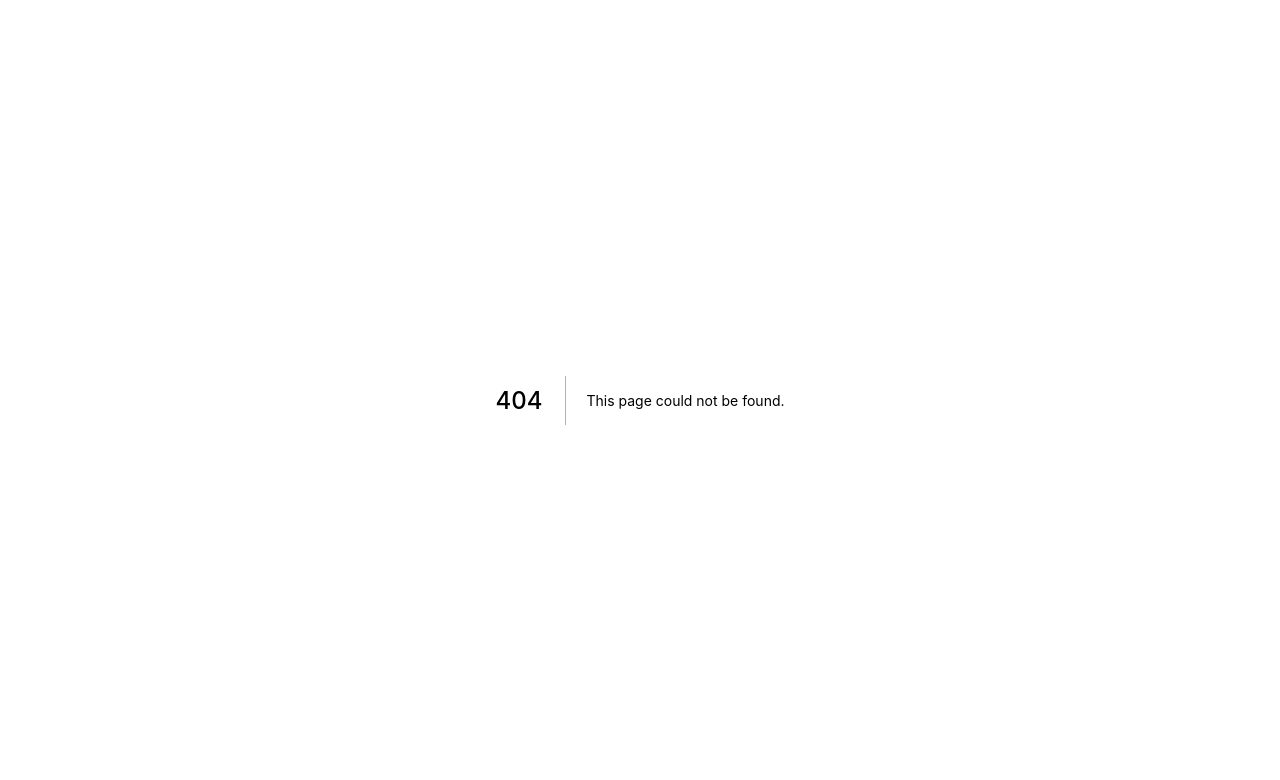
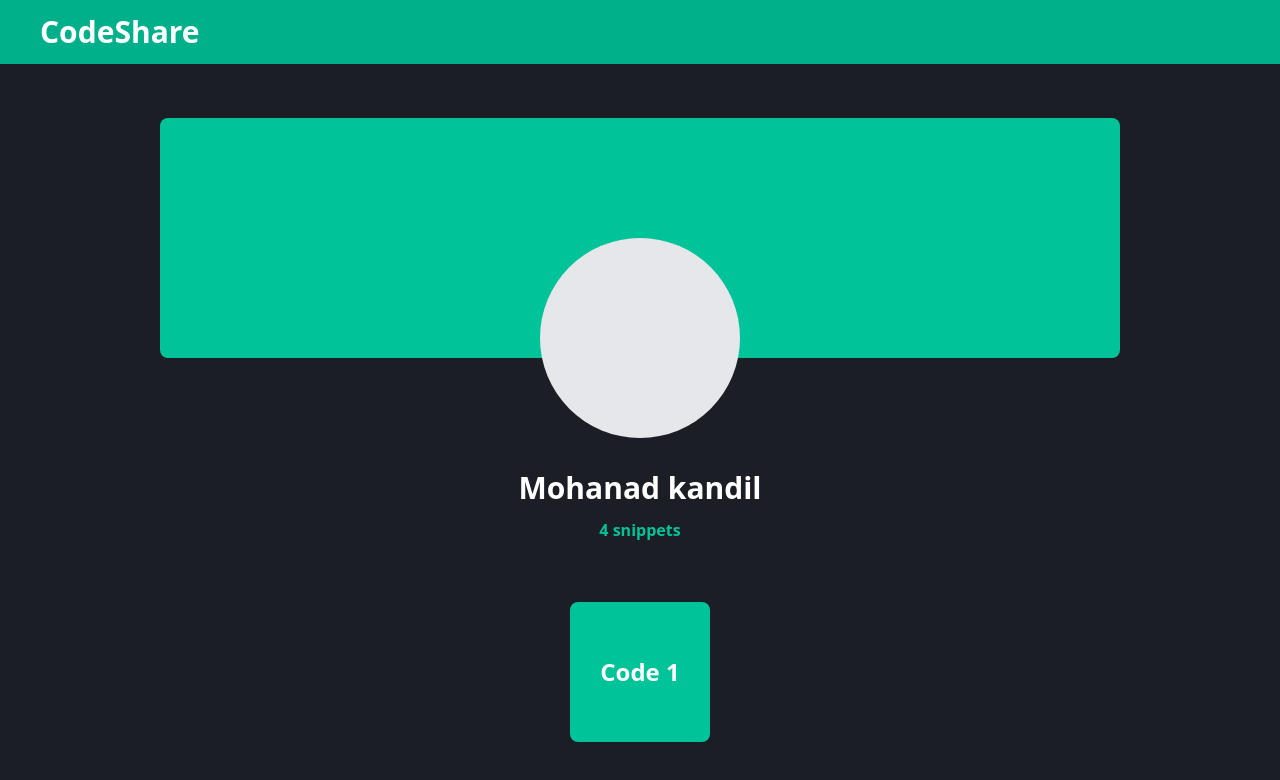
Before and after one commit to mohanadkandil/CodeShare, a Next.js app in the folder client/: page /Profile in a window 1280 px wide. Before the commit this address had no page. Shown: the top 780 px of the page. Built offline with nearby package versions, Linux system fonts and the light colour scheme.

Commit message:
style: add profile section

```diff
--- /dev/null
+++ b/client/components/Header.tsx
@@ -0,0 +1,7 @@
+export default function Header() {
+  return (
+    <div className="w-full h-16 bg-[#00B08B] px-10 flex items-center">
+      <span className="text-3xl font-semibold text-white">CodeShare</span>
+    </div>
+  )
+}
--- a/client/pages/CreateRoom/index.tsx
+++ b/client/pages/CreateRoom/index.tsx
@@ -1,10 +1,9 @@
+import Header from "../../components/Header"
+
 export default function CreateRoom() {
   return (
     <>
       <div className="min-h-screen w-full bg-[#1B1E25] text-4xl">
-        <div className="w-full h-16 bg-[#00B08B] px-10 flex items-center">
-          <span className="text-3xl font-semibold text-white">CodeShare</span>
-        </div>
         <div className="w-full h-full py-20 flex justify-center items-center">
           <div className="md:w-[500px] md:h-[500px] w-[350px] h-[350px] rounded-2xl bg-[#00C39A] flex items-center flex-col py-4 md:py-16">
             <span className="text-white font-semibold md:text-4xl text-3xl">
@@ -13,12 +12,12 @@ export default function CreateRoom() {
             <div className="flex flex-col justify-center space-y-12 h-full mt-10">
               <input
                 type="text"
-                className="md:rounded-2xl rounded-xl md:p-4 p-2 font-semibold md:text-xl text-lg"
+                className="md:rounded-2xl rounded-xl md:p-4 p-2 font-semibold md:text-xl text-lg outline-none"
                 placeholder="Room Id"
               />
               <input
                 type="text"
-                className="md:rounded-2xl rounded-xl md:p-4 p-2 font-semibold md:text-xl text-lg"
+                className="md:rounded-2xl rounded-xl md:p-4 p-2 font-semibold md:text-xl text-lg outline-none"
                 placeholder="Username"
               />
               <div className="w-full flex justify-center">
--- /dev/null
+++ b/client/pages/Profile.tsx
@@ -0,0 +1,28 @@
+export default function Profile() {
+  return (
+    <>
+      <div className="min-h-screen w-full bg-[#1B1E25] absolute">
+        <div className="flex flex-col justify-center items-center">
+          <div className="rounded-lg bg-[#00C39A] w-3/4 h-[240px] mt-[54px] relative">
+            <div className="flex justify-center">
+              <div className="rounded-full bg-gray-200 w-[200px] h-[200px] absolute -bottom-20"></div>
+            </div>
+          </div>
+          <div className="flex flex-col items-center mt-28 space-y-3">
+            <span className="text-white font-bold text-3xl">
+              Mohanad kandil
+            </span>
+            <span className="text-base font-bold text-[#00C39A]">
+              4 snippets
+            </span>
+          </div>
+          <div className="flex">
+            <div className="bg-[#00C39A] w-[140px] h-[140px] rounded-lg mt-[60px] flex justify-center items-center">
+              <span className="text-2xl font-bold text-white">Code 1</span>
+            </div>
+          </div>
+        </div>
+      </div>
+    </>
+  )
+}
--- a/client/pages/_app.tsx
+++ b/client/pages/_app.tsx
@@ -1,7 +1,13 @@
 import type { AppProps } from "next/app"
+import Header from "../components/Header"
 import "../styles/globals.css"
 function MyApp({ Component, pageProps }: AppProps) {
-  return <Component {...pageProps} />
+  return (
+    <>
+      <Header />
+      <Component {...pageProps} />
+    </>
+  )
 }
 
 export default MyApp
```
